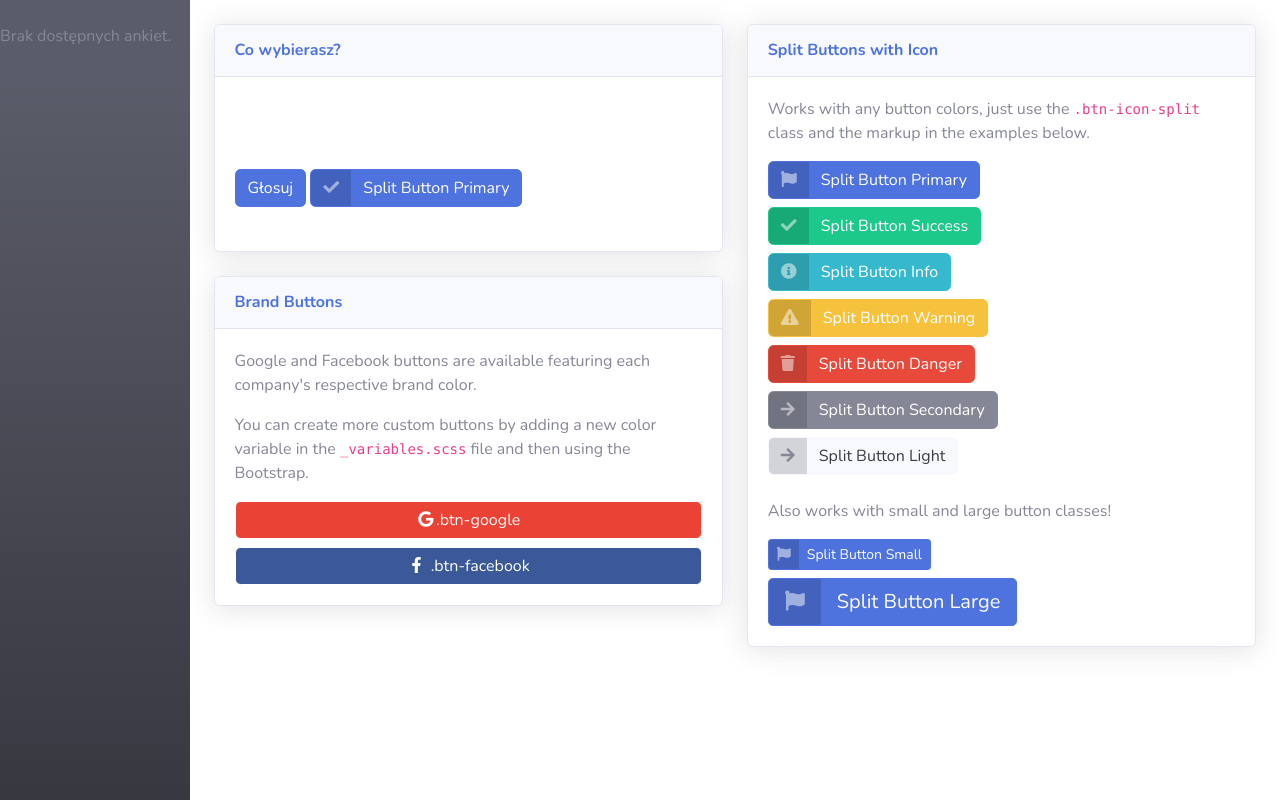
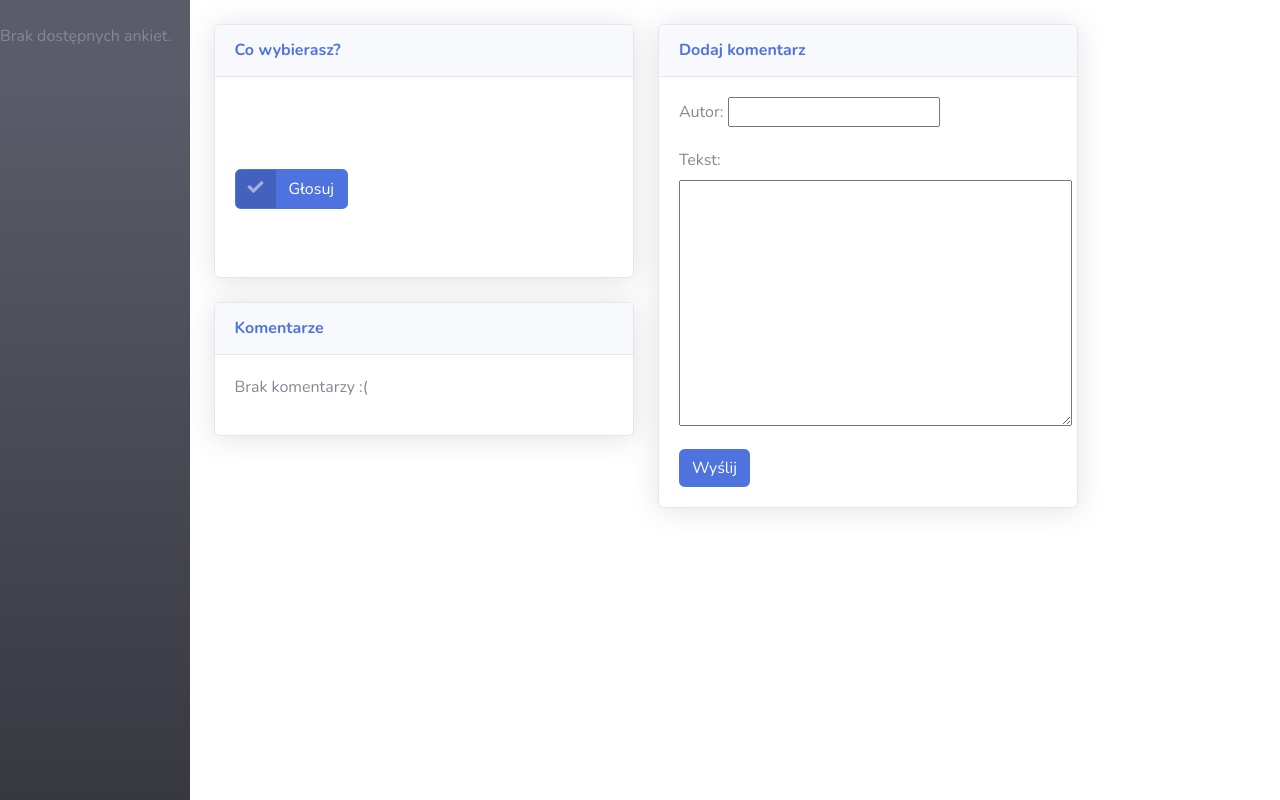
Before and after one commit to damian-malec/django-polls, a Django app: page /1/komentarze in a window 1280 px wide. Run offline with Django 3.2, Linux system fonts and the light colour scheme; some libraries are stand-ins or nearby versions.

Commit message:
Bootstrap Django- Detail and Results

```diff
--- a/mysite/polls/templates/polls/detail.html
+++ b/mysite/polls/templates/polls/detail.html
@@ -55,7 +55,7 @@
             {% include 'polls/includes/messages.html' %}
                 <br>
             <div class="row">
-                <div class="col-lg-6">
+                <div class="col-lg-5">
                     <div class="card shadow mb-4">
                         <div class="card-header py-3">
                             <h6 class="m-0 font-weight-bold text-primary">Co wybierasz?</h6>
@@ -74,13 +74,14 @@
                                 {% endfor %}
                                 </fieldset>
                                     <br>
-                                <input class="btn btn-primary" type="submit" value="Głosuj">
-                                <a class="btn btn-primary btn-icon-split">
-                                    <span class="icon text-white-50">
-                                        <i class="fas fa-check"></i>
-                                    </span>
-                                    <span class="text">Split Button Primary</span>
-                                </a>
+                                <div>
+                                    <a class="btn btn-primary btn-icon-split">
+                                        <span class="icon text-white-50">
+                                            <i class="fas fa-check"></i>
+                                        </span>
+                                        <input class="btn btn-primary" type="submit" value="Głosuj">
+                                    </a>
+                                </div>
                                     <br>
                                 <br>
                             </form>
@@ -88,86 +89,41 @@
                     </div>
                     <div class="card shadow mb-4">
                         <div class="card-header py-3">
-                            <h6 class="m-0 font-weight-bold text-primary">Brand Buttons</h6>
+                            <h6 class="m-0 font-weight-bold text-primary">Komentarze</h6>
                         </div>
                         <div class="card-body">
-                            <p>Google and Facebook buttons are available featuring each company's respective brand color.</p>
-                            <p>You can create more custom buttons by adding a new color variable in the <code>_variables.scss</code> file and then using the Bootstrap.</p>
-                            <a href="#" class="btn btn-google btn-block"><i class="fab fa-google fa-fw"></i>.btn-google</a>
-                            <a href="#" class="btn btn-facebook btn-block"><i class="fab fa-facebook-f fa-fw"></i> .btn-facebook</a>
+                            {% for comment in question.comments.all %}
+                            <div class="comment">
+                                <br>
+                            <div class="date">{{ comment.created_date }}</div>
+                                <strong>{{ comment.autor }}</strong>
+                                <p>{{ comment.tekst|linebreaks }}</p>
+                            </div>
+                                {% if user.is_authenticated %}
+                                <form method="post" action="{% url 'polls:delete' comment.id %}">
+                                {% csrf_token %}
+                                    <input class="btn btn-primary" type="submit" value="Usuń">
+                                </form>
+                                {% endif %}
+                            {% empty %}
+                                <p>Brak komentarzy :(</p>
+                            {% endfor %}
                         </div>
                     </div>
                 </div>
-                <div class="col-lg-6">
+                <div class="col-lg-5">
                     <div class="card shadow mb-4">
                         <div class="card-header py-3">
-                            <h6 class="m-0 font-weight-bold text-primary">Split Buttons with Icon</h6>
+                            <h6 class="m-0 font-weight-bold text-primary">Dodaj komentarz</h6>
                         </div>
                         <div class="card-body">
-                            <p>Works with any button colors, just use the <code>.btn-icon-split</code> class and the markup in the examples below.</p>
-                            <a href="#" class="btn btn-primary btn-icon-split">
-                                <span class="icon text-white-50">
-                                    <i class="fas fa-flag"></i>
-                                </span>
-                                <span class="text">Split Button Primary</span>
-                            </a>
-                            <div class="my-2"></div>
-                            <a href="#" class="btn btn-success btn-icon-split">
-                                <span class="icon text-white-50">
-                                    <i class="fas fa-check"></i>
-                                </span>
-                                <span class="text">Split Button Success</span>
-                            </a>
-                            <div class="my-2"></div>
-                            <a href="#" class="btn btn-info btn-icon-split">
-                                <span class="icon text-white-50">
-                                    <i class="fas fa-info-circle"></i>
-                                </span>
-                                <span class="text">Split Button Info</span>
-                            </a>
-                            <div class="my-2"></div>
-                            <a href="#" class="btn btn-warning btn-icon-split">
-                                <span class="icon text-white-50">
-                                    <i class="fas fa-exclamation-triangle"></i>
-                                </span>
-                                <span class="text">Split Button Warning</span>
-                            </a>
-                            <div class="my-2"></div>
-                            <a href="#" class="btn btn-danger btn-icon-split">
-                                <span class="icon text-white-50">
-                                    <i class="fas fa-trash"></i>
-                                </span>
-                                <span class="text">Split Button Danger</span>
-                            </a>
-                            <div class="my-2"></div>
-                            <a href="#" class="btn btn-secondary btn-icon-split">
-                                <span class="icon text-white-50">
-                                    <i class="fas fa-arrow-right"></i>
-                                </span>
-                                <span class="text">Split Button Secondary</span>
-                            </a>
-                            <div class="my-2"></div>
-                            <a href="#" class="btn btn-light btn-icon-split">
-                                <span class="icon text-gray-600">
-                                    <i class="fas fa-arrow-right"></i>
-                                </span>
-                                <span class="text">Split Button Light</span>
-                            </a>
-                            <div class="mb-4"></div>
-                            <p>Also works with small and large button classes!</p>
-                            <a href="#" class="btn btn-primary btn-icon-split btn-sm">
-                                <span class="icon text-white-50">
-                                    <i class="fas fa-flag"></i>
-                                </span>
-                                <span class="text">Split Button Small</span>
-                            </a>
-                            <div class="my-2"></div>
-                            <a href="#" class="btn btn-primary btn-icon-split btn-lg">
-                                <span class="icon text-white-50">
-                                    <i class="fas fa-flag"></i>
-                                </span>
-                                <span class="text">Split Button Large</span>
-                            </a>
+                            {% block content %}
+                            <form action="{% url 'polls:comment' question.slug %}" method="POST" class="post-form">
+                            {% csrf_token %}
+                            {{ form.as_p }}
+                                <button class="btn btn-primary" type="submit" >Wyślij</button>
+                            </form>
+                            {% endblock %}
                         </div>
                     </div>
                 </div>
```
Also changed, not shown: mysite/polls/templates/polls/results.html (+13 -3 lines).
